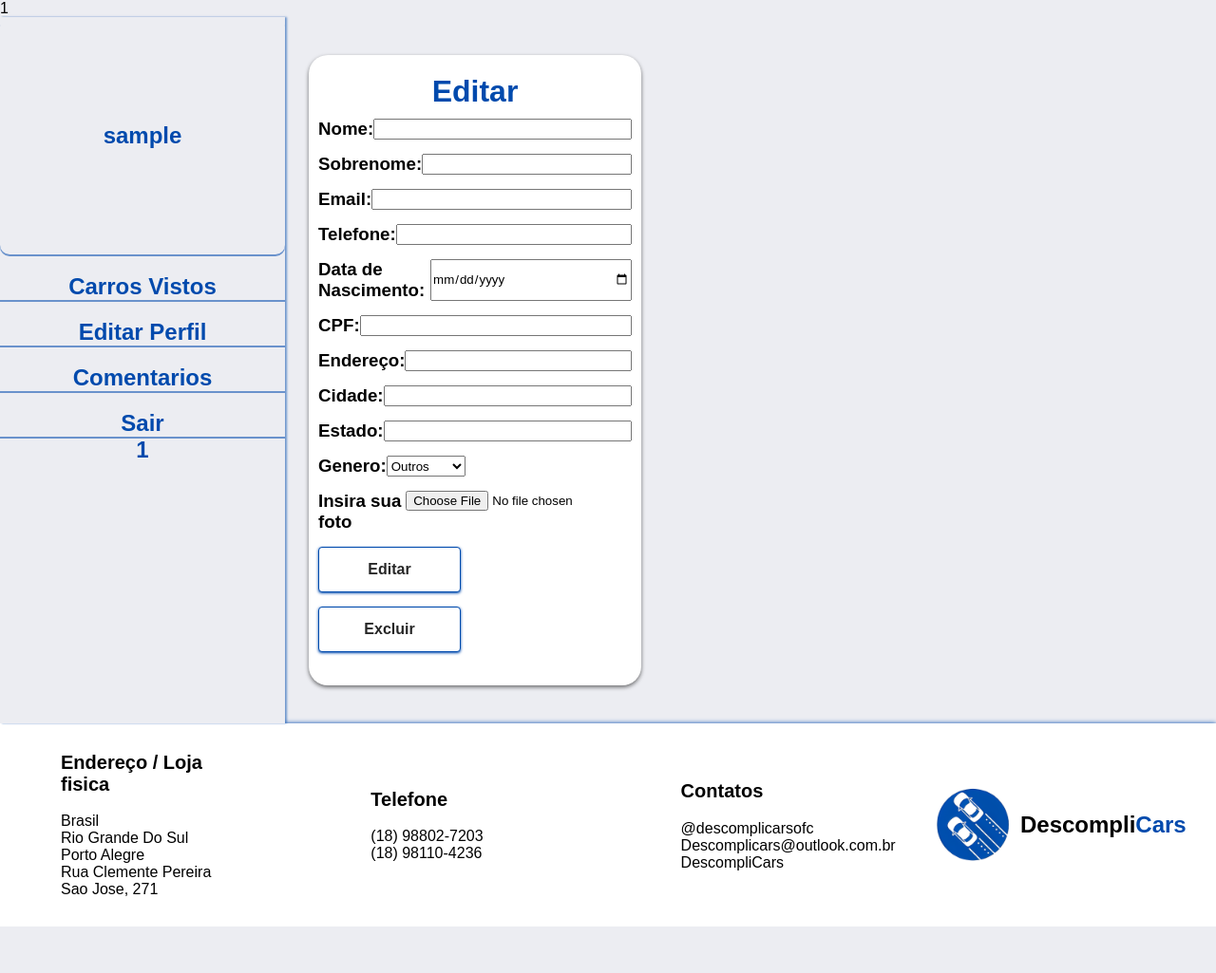
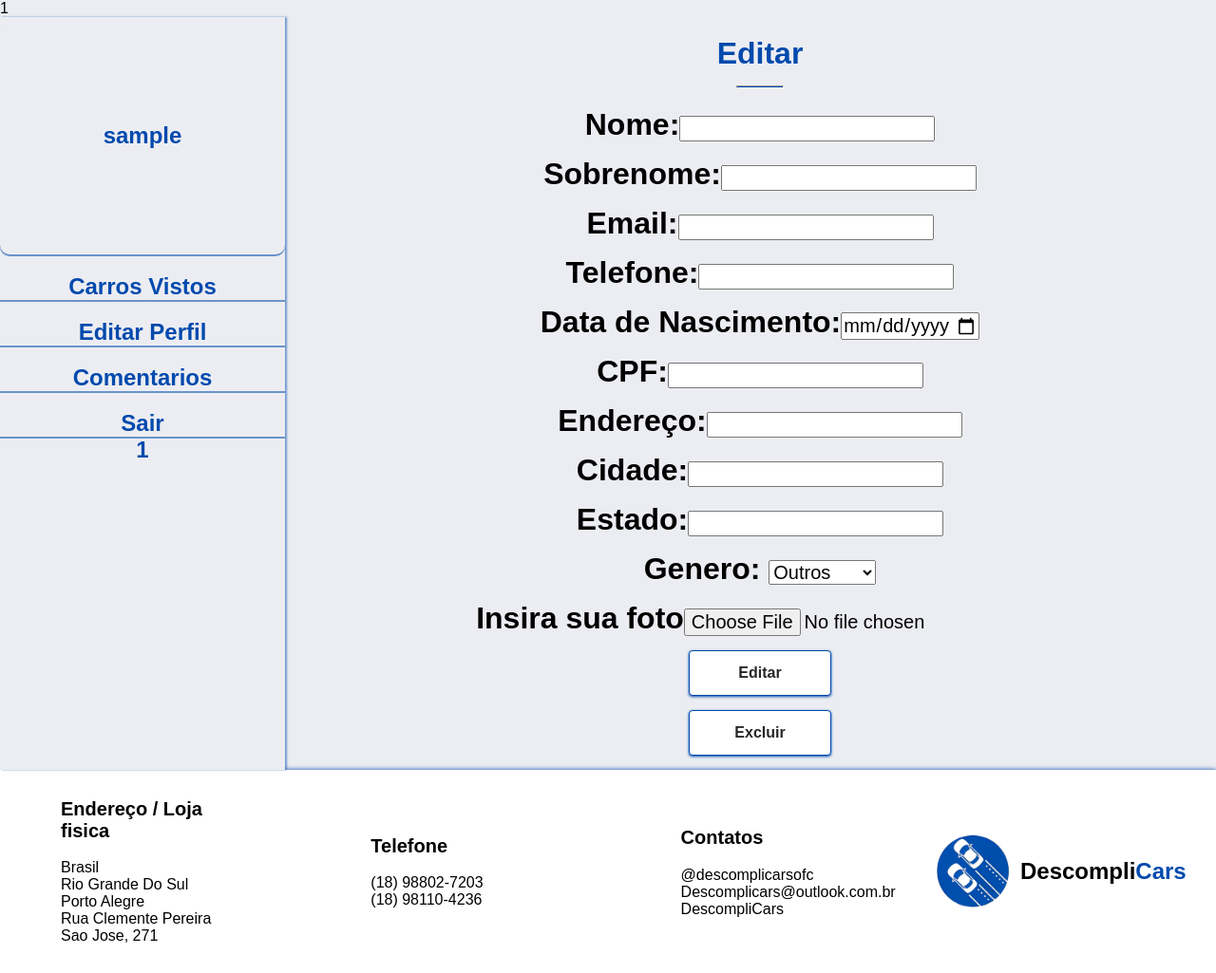
Before and after one commit to M3NT0Sz/DescompliCars, a PHP site: page /editarPerfil.php in a window 1280 px wide. Shown: the whole page at 95% size. Before the commit the page ends 976 px from the top, so only its background shows below. Run offline with PHP 8.4, Linux system fonts and the light colour scheme; the visitor is signed in with stand-in values (Sample User, id 1); data that the repository does not hold is empty.

Commit message:
Finalizado

```diff
--- a/CSS/concessionarias.css
+++ b/CSS/concessionarias.css
@@ -148,7 +148,7 @@ hr{
 }
 
 .featured-box:hover{
-    width: 225px;
-    height: 300px;
+    width: 215px;
+    height: 275px;
     transform: rotateY('90');
 }
--- a/CSS/perfils.css
+++ b/CSS/perfils.css
@@ -116,6 +116,8 @@ a{
     display: flex;
     flex-direction: row;
     margin-bottom: 15px;
+    justify-content: center;
+    align-items: center;
   }
 
   .quadedit{
@@ -213,12 +215,3 @@ a{
   color: rgba(0, 0, 0, 0.65);
   transform: translateY(0);
 }
-
-.quadlado h3{
-  width: 100%;
-  display: flex;
-}
-
-.quadlado h3 input{
-  width: 100%;
-}
--- a/CSS/style.css
+++ b/CSS/style.css
@@ -388,8 +388,8 @@ hr {
 }
 
 .featured-boxa:hover {
-    width: 200px;
-    height: 250px;
+    width: 165px;
+    height: 215px;
     transform: rotateY('90');
 }
 
--- a/Carros.php
+++ b/Carros.php
@@ -298,7 +298,7 @@ include_once("PHP/conexao.php");
         while ($row = mysqli_fetch_array($comando)) {
             $codigocarros = $row['mar_cod'];
             echo "<form action=marcas.php method=post>";
-            echo "<center><input type=hidden name=cod value='$codigocarros'><button type=submit class=button-6>Voltar</button></center>";
+            echo "<center><input type=hidden name=cod value='$codigocarros'><button type=submit style='margin-bottom:20px;' class=button-6>Voltar</button></center>";
             echo "</form>";
         }
     }
--- a/Modelos/Familia.php
+++ b/Modelos/Familia.php
@@ -21,9 +21,9 @@
     <?php
     echo "<div class=containerconcea>
     <div class=top-titlea>
-      <h3>Esportivos</h3>
+      <h3>Familia</h3>
       <hr>";
-    $car = "SELECT * FROM carros WHERE car_tipo like 'Esportivos'";
+    $car = "SELECT * FROM carros WHERE car_outros like '%Familia%'";
     $comando = mysqli_query($conn, $car);
     echo "<div class=rowb>";
     while ($row = mysqli_fetch_array($comando)) {
--- a/TodosCarros.php
+++ b/TodosCarros.php
@@ -110,7 +110,7 @@
                 $carrosExibidos = array();
                 $tudo = explode(",", $tudo);
                 echo "<div class=containerconcea style=flex-direction:row;display:flex;>";
-                echo "<div class=rowb style=flex-direction:column;display:flex;>";
+                echo "<div class=rowb style=flex-direction:row;display:flex;>";
                 $procurar = "SELECT * FROM carros WHERE 1 = 1";
                 foreach ($tudo as $valor) {
                     $procurar .= " AND car_outros LIKE '%$valor%' = 1";
@@ -128,8 +128,7 @@
                     }
                     $carrosExibidos[] = $cod;
 
-                    echo "<div style='display:flex;flex-direction:row;'>
-                    <div style='display:flex;flex-direction:column'>
+                    echo "<div style='display:flex;flex-direction:column;'>
                     <form action=carros.php method=post>
                         <button class=featured-boxb>
                         <div class=featured-imgb>
--- a/Usuario.php
+++ b/Usuario.php
@@ -64,7 +64,6 @@ include_once("PHP/conexao.php");
             <div class="field">
               <input type="password" placeholder="Senha" name="senha" required>
             </div>
-            <div class="pass-link"><a href="#">Esqueceu a senha?</a></div>
             <div style="text-align:center; margin-top:10px; margin-bottom:10px;">
               <?php
               //mostrando a msg de login e senha inválidos!
--- a/editarPerfil.php
+++ b/editarPerfil.php
@@ -77,8 +77,8 @@
                 </div>
                 <h2>
                     <div class="restousu">
-                    <form style="width:100%;" action="carrosVistos.php" method="post">
-                            <a class="letrasusu" href="carrosVistos.php">
+                        <form style="width:100%;" action="Perfil.php" method="post">
+                            <a class="letrasusu" href="Perfil.php">
                                 <div>
                                     <?php
                                     foreach ($_SESSION['loginA'] as $codigo) {
@@ -110,16 +110,29 @@
                                 </div>
                             </a>
                         </form>
+                        <?php
+                        if ($codigo == 1 || $codigo == 2) {
+                        ?>
+                            <form action="usutudo.php" style="width:100%;" method="post">
+                                <a class="letrasusu" href="usutudo.php">
+                                    <div>
+                                        Ver Usuarios
+                                    </div>
+                                </a>
+                            </form>
+                        <?php
+                        } else {
+                        }
+                        ?>
                         <a class="letrasusu" href=PHP/sair.php>
                             <form action="PHP/sair.php" method="post">
                                 Sair
                             </form>
                         </a>
                         <?php
-                        //mostrando a msg de login e senha inválidos!
-                        if (isset($_SESSION['naoeditado'])) {
-                            echo $_SESSION['naoeditado'];
-                            unset($_SESSION['naoeditado']);
+                        if (isset($_SESSION['editado'])) {
+                            echo $_SESSION['editado'];
+                            unset($_SESSION['editado']);
                         }
                         ?>
                         <?php
@@ -134,40 +147,40 @@
                 </h2>
             </div>
         </div>
-        <div class="quadradoa">
-            <div class="quadedit">
-                <h1 style="padding-bottom: 10px;color:#004aad;">Editar</h1>
-                <form style="width: 100%;" action="PHP/editarProc.php" method="post" enctype="multipart/form-data">
-                    <div style="width: 100%;">
+        <div style="display: flex; justify-content: center; align-items: center; text-align: center; flex-direction: column; width: 100%; margin-left: 20px;">
+            <h1 style="color:#004aad; margin-top: 20px;">Editar</h1>
+            <hr>
+            <form style="width: 100%; display: flex; justify-content: center; align-items: center; text-align: center; flex-direction: column;" action="PHP/editarProc.php" method="post" enctype="multipart/form-data">
+                <div style="width: 100%; display: flex; justify-content: center; align-items: center; text-align: center; flex-direction: column;">
                     <div class="quadlado">
-                            <h3>Nome:<input type="text" name="nome" value="<?php echo $row_usuario['usu_nome'] ?>"></h3>
+                        <h1>Nome:<input style="font-size: 20px;" type="text" name="nome" value="<?php echo $row_usuario['usu_nome'] ?>"></h1>
                     </div>
                     <div class="quadlado">
-                            <h3>Sobrenome:<input type="text" name="sobrenome" value="<?php echo $row_usuario['usu_sobrenome'] ?>"></h3>
+                        <h1>Sobrenome:<input style="font-size: 20px;" type="text" name="sobrenome" value="<?php echo $row_usuario['usu_sobrenome'] ?>"></h1>
                     </div>
                     <div class="quadlado">
-                            <h3>Email:<input type="text" name="email" value="<?php echo $row_usuario['usu_email'] ?>"></h3>
+                        <h1>Email:<input style="font-size: 20px;" type="text" name="email" value="<?php echo $row_usuario['usu_email'] ?>"></h1>
                     </div>
                     <div class="quadlado">
-                            <h3>Telefone:<input class="phone" type="text" name="tel" maxlength="14" value="<?php echo $row_usuario['usu_tel'] ?>"></h3>
+                        <h1>Telefone:<input style="font-size: 20px;" class="phone" type="text" name="tel" maxlength="14" value="<?php echo $row_usuario['usu_tel'] ?>"></h1>
                     </div>
                     <div class="quadlado">
-                            <h3>Data de Nascimento:<input type="date" min="1900-01-01" max="2023-01-01" name="dtnasc" value="<?php echo $row_usuario['usu_dtnasc'] ?>"></h3>
+                        <h1>Data de Nascimento:<input style="font-size: 20px;" type="date" min="1900-01-01" max="2023-01-01" name="dtnasc" value="<?php echo $row_usuario['usu_dtnasc'] ?>"></h1>
                     </div>
                     <div class="quadlado">
-                            <h3>CPF:<input type="text" class="cpf" name="cpf" maxlength="14" value="<?php echo $row_usuario['usu_cpf'] ?>"></h3>
+                        <h1>CPF:<input style="font-size: 20px;" type="text" class="cpf" name="cpf" maxlength="14" value="<?php echo $row_usuario['usu_cpf'] ?>"></h1>
                     </div>
                     <div class="quadlado">
-                            <h3>Endereço:<input type="text" name="endereco" value="<?php echo $row_usuario['usu_endereco'] ?>"></h3>
+                        <h1>Endereço:<input style="font-size: 20px;" type="text" name="endereco" value="<?php echo $row_usuario['usu_endereco'] ?>"></h1>
                     </div>
                     <div class="quadlado">
-                            <h3>Cidade:<input type="text" name="cidade" value="<?php echo $row_usuario['usu_cidade'] ?>"></h3>
+                        <h1>Cidade:<input style="font-size: 20px;" type="text" name="cidade" value="<?php echo $row_usuario['usu_cidade'] ?>"></h1>
                     </div>
                     <div class="quadlado">
-                            <h3>Estado:<input type="text" maxlength="2" name="estado" value="<?php echo $row_usuario['usu_estado'] ?>"></h3>
+                        <h1>Estado:<input style="font-size: 20px;" type="text" maxlength="2" name="estado" value="<?php echo $row_usuario['usu_estado'] ?>"></h1>
                     </div>
                     <div class="quadlado">
-                            <h3>Genero: <select name="genero">
+                        <h1>Genero: <select style="font-size: 20px;" name="genero">
                                 <?php
                                 if ($row_usuario['usu_genero'] == "Masculino") {
                                     echo "<option value='Masculino'>Masculino</option>";
@@ -183,18 +196,18 @@
                                     echo "<option value='Masculino'>Masculino</option>";
                                 }
                                 ?>
-                                </select></h3>
+                            </select></h1>
                     </div>
                     <div class="quadlado">
-                            <h3>Insira sua foto<input type="file" name="imagemperfil" accept="image/*"></h3>
+                        <h1>Insira sua foto<input style="font-size: 20px;" type="file" name="imagemperfil" accept="image/*"></h1>
                     </div>
                 </div>
                 <input type="hidden" name="cod" value="<?php echo $row_usuario['usu_cod'] ?>">
-                    <div class="quadlado">
+                <div class="quadlado" style="display: flex; justify-content: center; align-items: center; text-align: center;">
                     <button class="button-6" type="submit">Editar</button>
                 </div>
             </form>
-                <div class="quadlado">
+            <div class="quadlado" style="display: flex; justify-content: center; align-items: center; text-align: center;">
                 <input type="hidden" class="id" name="codigo" value=<?php echo $row_usuario['usu_cod'] ?>>
                 <script>
                     function excluir() {
@@ -212,7 +225,6 @@
             </form>
         </div>
     </div>
-    </div>
     <?php require "PHP/rodape.php";
     echo $_SESSION['rodape'];
     ?>
--- a/index.php
+++ b/index.php
@@ -96,11 +96,11 @@ include_once("PHP/conexao.php");
             </div>
           </div>
         </a>
-        <a href="Modelos/Economicos.php">
+        <a href="Modelos/Familia.php">
           <div class="featured-boxa">
             <div class="featured-imga">
-              <img src="Carros/Economicos.png">
-              <h1>Economicos</h1>
+              <img src="Carros/Familia.png">
+              <h1>Familia</h1>
             </div>
           </div>
         </a>
```
Also changed, not shown: Concessionarias.php (+1 -1 lines), PHP/proceditcar.php (+35 -20 lines), Perfil.php (+42 -8 lines), carrosVistos.php (deleted, +0 -167 lines), comentarios.php (+33 -3 lines), usutudo.php (+5 -5 lines). Lines whose indentation alone changed are shown as unchanged.
